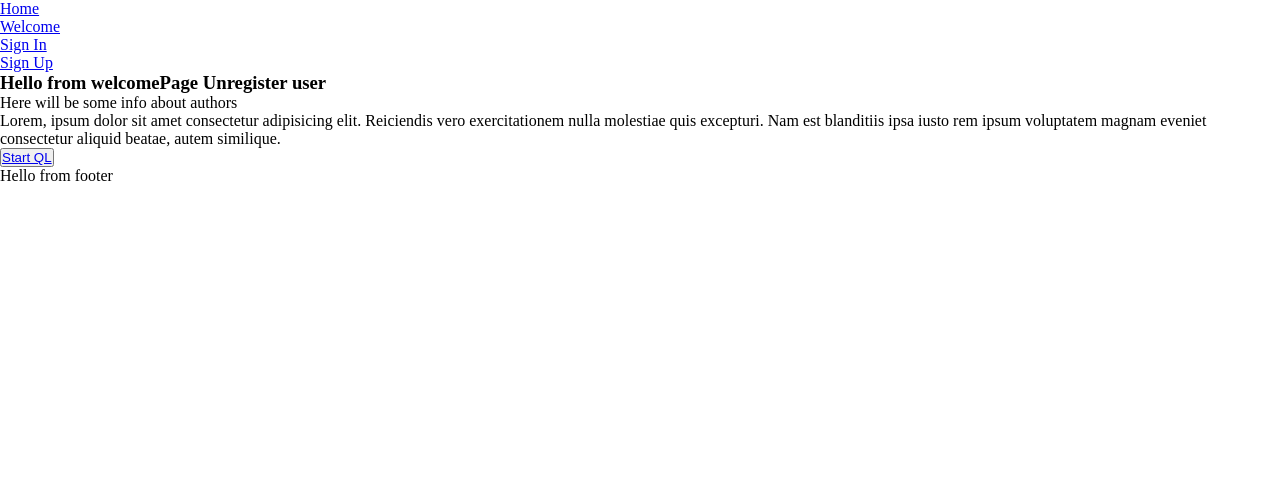
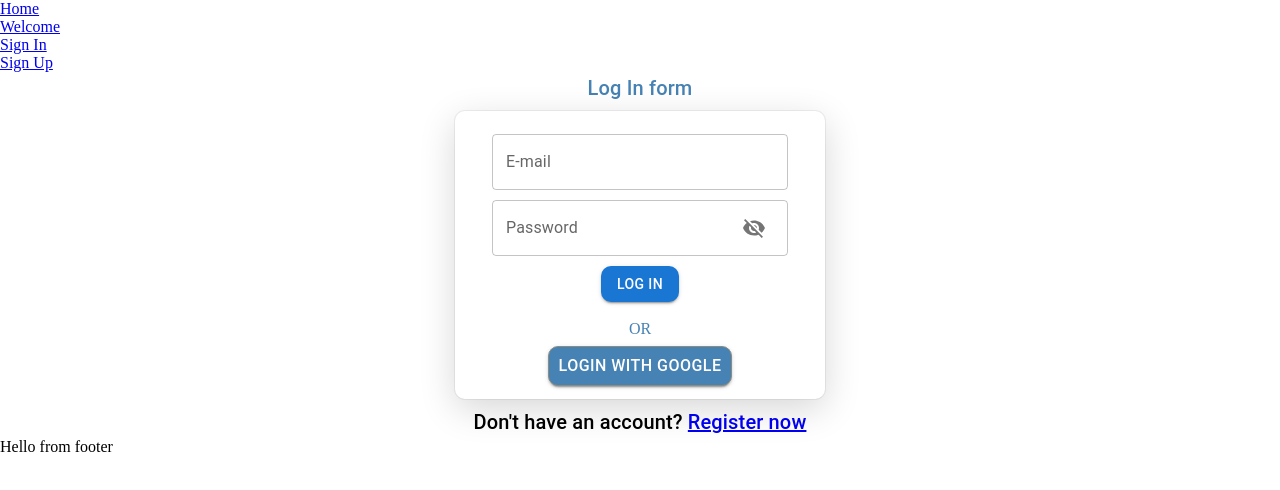
Before and after one commit to slysnek/graphiql-app, a React (Vite) app in the folder GraphiQL-App/: page /login in a window 1280 px wide. Before the commit this address led to /welcome. Shown: the top 490 px of the page. Built offline with nearby package versions, Linux system fonts and the light colour scheme; no server answers; the database is empty; sample sign-in values are in the browser's storage.

Commit message:
feat: add style mui to forms pages

```diff
--- a/GraphiQL-App/src/components/Form/Form.tsx
+++ b/GraphiQL-App/src/components/Form/Form.tsx
@@ -103,6 +103,7 @@ function Form(props: FormProps) {
                   <TextField
                     {...field}
                     label="Nick name"
+                    fullWidth
                     variant="outlined"
                     error={!!errors.nameField}
                     helperText={errors.nameField ? errors.nameField.message : ''}
@@ -120,6 +121,7 @@ function Form(props: FormProps) {
                 <TextField
                   {...field}
                   label="E-mail"
+                  fullWidth
                   variant="outlined"
                   error={!!errors.email}
                   helperText={errors.email ? errors.email.message : ''}
@@ -136,6 +138,7 @@ function Form(props: FormProps) {
                 <TextField
                   {...field}
                   label="Password"
+                  fullWidth
                   type={showPass ? 'text' : 'password'}
                   variant="outlined"
                   error={!!errors.password}
@@ -164,6 +167,7 @@ function Form(props: FormProps) {
                   <TextField
                     {...field}
                     label="Confirm Password"
+                    fullWidth
                     type={showPassConfirm ? 'text' : 'password'}
                     variant="outlined"
                     error={!!errors.passwordConfirm}
@@ -196,17 +200,19 @@ function Form(props: FormProps) {
           </Grid>
         </form>
       </Grid>
-      <Grid item xs={8} sx={{ p: '3px', m: 'auto' }}>
+      <Grid item xs={8} sx={{ p: '3px', m: 'auto', color: 'steelblue' }}>
         <span>OR</span>
       </Grid>
-      <Grid item xs={10} sx={{ margin: '5px auto' }}>
+      <Grid item xs={10}>
         <Button
           type="button"
           variant="contained"
           onClick={signInWithGoogle}
-          style={{
-            borderRadius: 10,
-            backgroundColor: '#21b6ae',
+          sx={{
+            margin: '5px auto',
+            borderRadius: '10px',
+            backgroundColor: 'steelblue',
+            border: '1px solid #8E8C7F',
             padding: '5px 10px',
             fontSize: '1rem',
           }}
--- a/GraphiQL-App/src/components/LogIn/LogIn.tsx
+++ b/GraphiQL-App/src/components/LogIn/LogIn.tsx
@@ -4,7 +4,7 @@ import { useAppDispatch } from '../../store/hooksRedux';
 import { exitUser, setUser } from '../../store/slices/userSlice';
 import { auth, logInWithEmailAndPassword } from '../../firebase';
 import { useAuthState } from 'react-firebase-hooks/auth';
-import { Box } from '@mui/material';
+import { Box, Typography } from '@mui/material';
 
 import Form from '../Form/Form';
 
@@ -12,17 +12,16 @@ function LogIn() {
   const dispatch = useAppDispatch();
   const navigate = useNavigate();
   const [isLoading, setIsLoading] = useState(false);
-  const [isError, setIsError] = useState(false);
   const [user, loading, error] = useAuthState(auth);
+  const [errorMessage, setErrormessage] = useState('');
 
   useEffect(() => {
-    if (loading) {
-      setIsLoading(true);
+    if (!loading) {
+      setIsLoading(false);
       return;
     }
     if (user) {
       setIsLoading(false);
-      setIsError(false);
       dispatch(
         setUser({
           email: user && user.email ? user.email : '',
@@ -35,7 +34,6 @@ function LogIn() {
       return;
     }
     if (!user) {
-      setIsError(true);
       setIsLoading(false);
       dispatch(exitUser());
     }
@@ -43,6 +41,7 @@ function LogIn() {
 
   const handleLogin = async (email: string, password: string) => {
     try {
+      setIsLoading(true);
       const data = await logInWithEmailAndPassword(email, password);
       if (!(data instanceof Error) && user && user.email) {
         dispatch(
@@ -53,11 +52,14 @@ function LogIn() {
             name: '',
           })
         );
+        setIsLoading(false);
         navigate('/welcome', { replace: true });
       }
       console.log('data logIn', data);
     } catch (e) {
+      setIsLoading(false);
       console.log('error with login from login component');
+      setErrormessage('Failed LogIn. Please, correct your input data!');
     }
   };
   return (
@@ -67,20 +69,24 @@ function LogIn() {
         alignItems: 'center',
         justifyContent: 'center',
         flexDirection: 'column',
+        width: '100%',
+        minHeight: '500',
       }}
     >
       <Box sx={{ m: 'auto' }}>
-        <h2>Log In form</h2>
+        <Typography variant="h6" component="h2" color="steelblue">
+          Log In form
+        </Typography>
       </Box>
       {isLoading && (
-        <Box>
+        <Box className="loader">
           <p>Loading...</p>
         </Box>
       )}
       <Form typeForm="login" onclickSubmit={handleLogin} />
-      {isError && (
-        <Box>
-          <p>Error in Sign Up...{`${error}`}</p>
+      {error && (
+        <Box className="error-box">
+          <p>Error at LogIn Page...{errorMessage}</p>
         </Box>
       )}
     </Box>
--- a/GraphiQL-App/src/components/SignUp/SignUp.tsx
+++ b/GraphiQL-App/src/components/SignUp/SignUp.tsx
@@ -5,23 +5,24 @@ import { setUser } from '../../store/slices/userSlice';
 import { auth, registerWithEmailAndPassword } from '../../firebase';
 import { useAuthState } from 'react-firebase-hooks/auth';
 import Form from '../Form/Form';
-import Grid from '@mui/material/Grid/Grid';
+import { Grid, Typography } from '@mui/material';
 
 function SignUp() {
   const dispatch = useAppDispatch();
   const navigate = useNavigate();
   const [isLoading, setIsLoading] = useState(false);
-  const [isError, setIsError] = useState(false);
+  const [errorMessage, setErrorMessage] = useState('');
   const [user, loading, error] = useAuthState(auth);
 
   useEffect(() => {
-    if (loading) {
-      setIsLoading(true);
+    if (!loading) {
+      setIsLoading(false);
+      setErrorMessage('');
       return;
     }
     if (user) {
       setIsLoading(false);
-      setIsError(false);
+      setErrorMessage('');
       dispatch(
         setUser({
           email: user && user.email ? user.email : '',
@@ -38,6 +39,7 @@ function SignUp() {
 
   const handleSignUp = async (email: string, password: string, name: string) => {
     try {
+      setIsLoading(true);
       const data = await registerWithEmailAndPassword(email, password, name);
       if (!(data instanceof Error) && user && user.email) {
         dispatch(
@@ -48,19 +50,29 @@ function SignUp() {
             name: '',
           })
         );
+        setIsLoading(false);
+        setErrorMessage('');
         navigate('/welcome', { replace: true });
       }
     } catch (e) {
-      setIsError(true);
-      if (e instanceof Error) console.log(e.message);
-      console.log('error with login from login component');
+      setIsLoading(false);
+      if (e instanceof Error) {
+        console.log(e.message);
+        setErrorMessage(e.message);
+      }
+      {
+        setErrorMessage('Failed login. Please check input data.');
+        console.log('error with login from login component');
+      }
     }
   };
 
   return (
     <Grid container item xs={12} direction="column" justifyContent="center" alignItems="center">
       <Grid item>
-        <h2>Sign Up Form</h2>
+        <Typography variant="h5" component="h2" color="steelblue">
+          Sign Up Form
+        </Typography>
       </Grid>
       {isLoading && (
         <Grid item>
@@ -68,9 +80,9 @@ function SignUp() {
         </Grid>
       )}
       <Form typeForm="signUp" onclickLogIn={handleSignUp} />
-      {isError && (
+      {error && (
         <Grid item>
-          <p>Error in Sign Up...{`${error}`}</p>
+          <p>Error in Sign Up...{errorMessage}</p>
         </Grid>
       )}
     </Grid>
--- a/GraphiQL-App/src/pages/LoginPage/LoginPage.tsx
+++ b/GraphiQL-App/src/pages/LoginPage/LoginPage.tsx
@@ -1,18 +1,30 @@
 import { Link } from 'react-router-dom';
-import Grid from '@mui/material/Grid/Grid';
+import { Box, Container, Typography } from '@mui/material';
 
 import LogIn from '../../components/LogIn/LogIn';
 
 function LoginPage() {
   return (
-    <Grid container justifyContent="center" direction="column">
-      <LogIn />
-      <Grid item xs={12} sx={{ fontWeight: '500', fontSize: '1.2rem' }}>
-        <p>
-          Don't have an account? <Link to="/register">Register now</Link>
-        </p>
-      </Grid>
-    </Grid>
+    <Container component="main" maxWidth="xl">
+      <Box
+        sx={{
+          display: 'flex',
+          flexDirection: 'column',
+          alignItems: 'center',
+          justifyContent: 'center',
+          margin: 'auto',
+          textAlign: 'center',
+          width: '60%',
+        }}
+      >
+        <LogIn />
+        <Box sx={{ fontWeight: '500', fontSize: '1.2rem', width: '100%' }}>
+          <Typography variant="h6" component="p">
+            Don't have an account? <Link to="/register">Register now</Link>
+          </Typography>
+        </Box>
+      </Box>
+    </Container>
   );
 }
 
```
